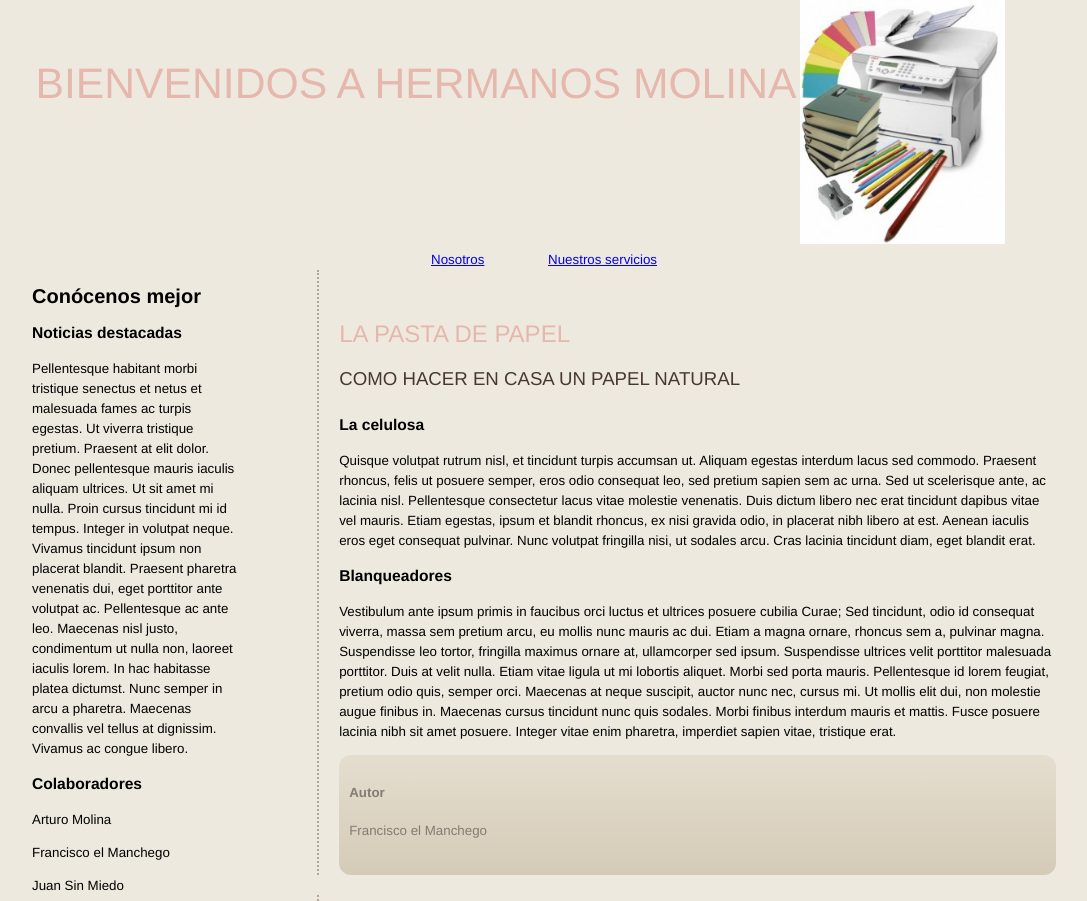
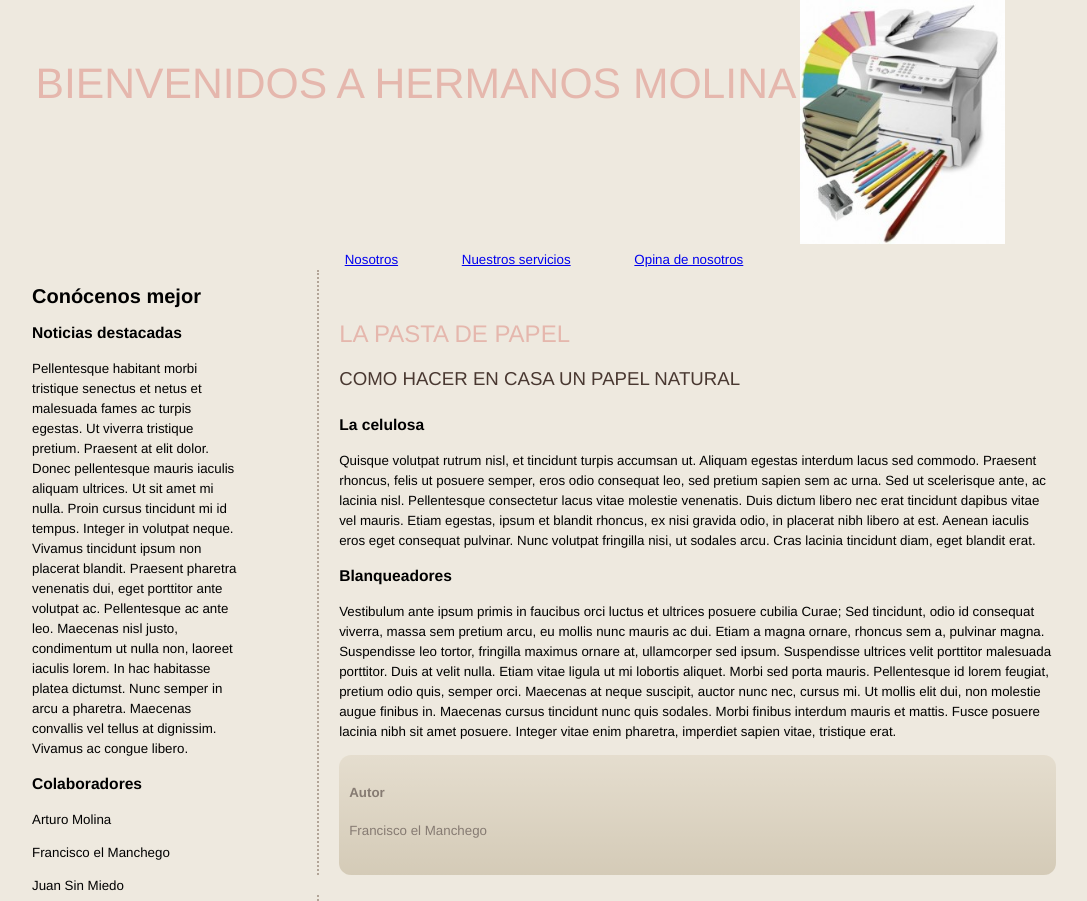
Before and after one commit to Arturo6/Arturo6.github.io, a plain HTML site: page index.html in a window 1280 px wide. Shown: the top 901 px of the page, without its empty margins (96-1183 px from the left). Drawn offline with Linux system fonts and the light colour scheme.

Commit message:
Update index.html

```diff
--- a/index.html
+++ b/index.html
@@ -2,6 +2,7 @@
 <html>
 <head>
 <meta http-equiv="content-type" content="text/html; charset=UTF-8">
+
 
 
 
@@ -110,6 +111,7 @@
 		<nav>
 		  <a href="/ejerciciosTema2/nosotros.html">Nosotros</a>
 		  <a href="/ejerciciosTema2/nuestrosServicios.html">Nuestros servicios</a>
+      <a href="/ejerciciosTema3/formulario.html">Opina de nosotros</a>
 		</nav>
 		<aside>
 			<h2>Conócenos mejor</h2>
```
